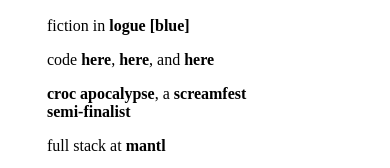
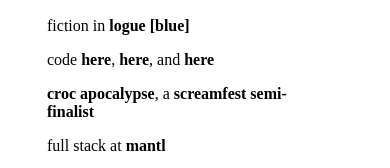
Before and after one commit to dainchatel/simple_site, a website: page views/index.html in a window 390 px wide. Shown: the part 159-327 px from the top of the page. Drawn offline with Linux system fonts and the light colour scheme; files that its build step writes are made by us from their sources.

Commit message:
chore(style): max width

```diff
--- a/public/style.css
+++ b/public/style.css
@@ -44,6 +44,6 @@
   }
 
   p {
-    max-width: 70%;
+    max-width: 75%;
   }
 }
```
